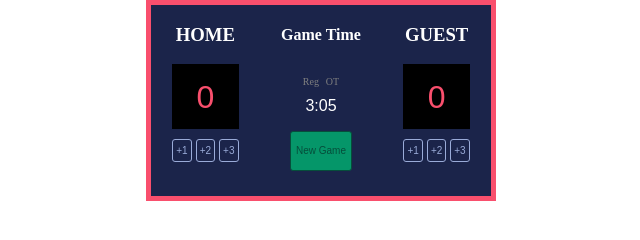
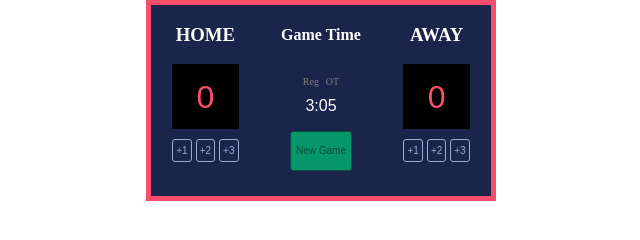
Before and after one commit to Kandelonius/Scrimba-Scoreboard, a website built with Vite: page index.html in a window 1280 px wide. Shown: the full height of the page, 319-959 px from the left. Built offline with nearby package versions, Linux system fonts and the light colour scheme; a web font is replaced by a local one.

Commit message:
Changed 'HOME' to 'AWAY' in html per request

```diff
--- a/index.html
+++ b/index.html
@@ -28,7 +28,7 @@
                 onclick="newGame()">New Game</button>
             </div>
             <div>
-                <h3 id="away-team">GUEST</h3>
+                <h3 id="away-team">AWAY</h3>
                 <div class="score-display" id="away-display">0</div>
                 <div class="button-container">
                     <button class="scoreboard-button" onclick=awayPlusOne()>+1</button>
```
